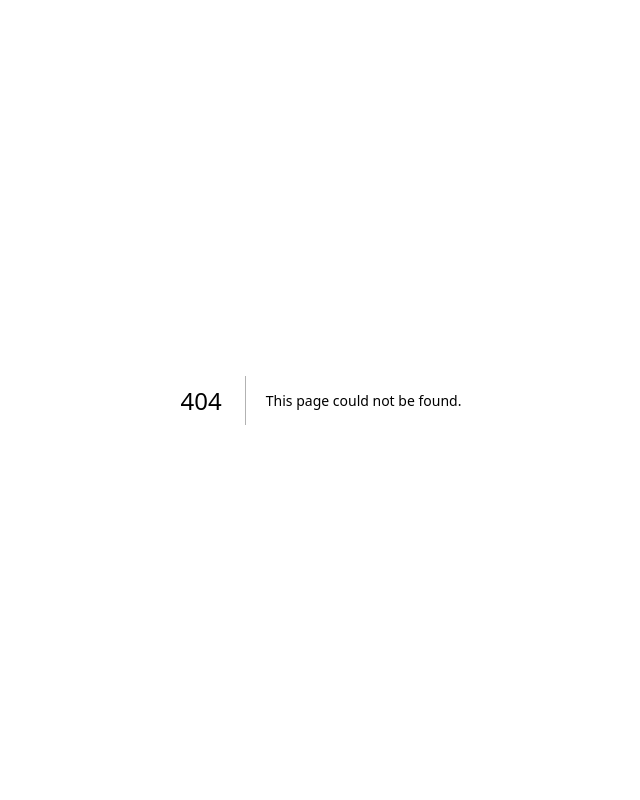
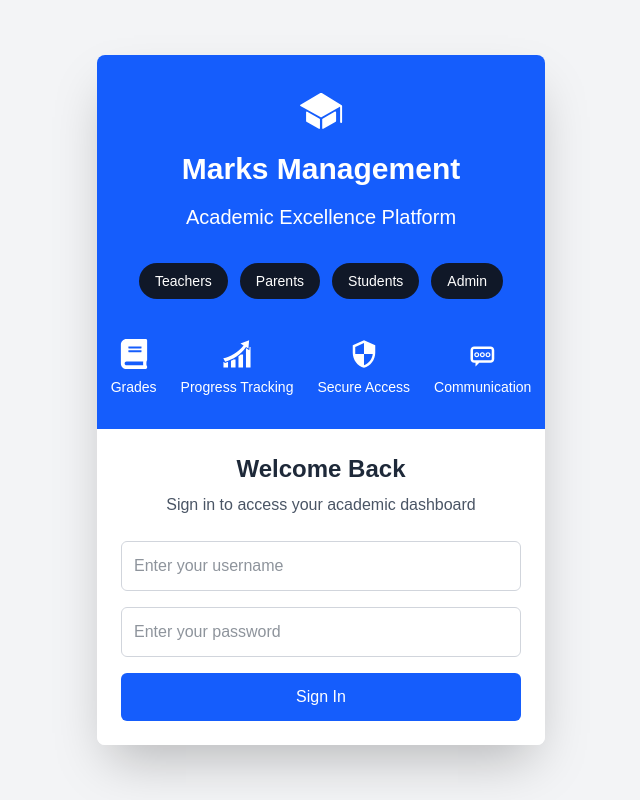
Before and after one commit to isaacmatovu/schoolmanagement, a Next.js app: page /login in a window 1280 px wide. Before the commit this address had no page. Shown: the whole page, without its empty margins (319-959 px from the left). Built offline with nearby package versions, Linux system fonts and the light colour scheme.

Commit message:
added login component

```diff
--- /dev/null
+++ b/src/app/login/page.tsx
@@ -0,0 +1,9 @@
+import LoginForm from "@/components/auth/login";
+
+export default function Login() {
+  return (
+    <div>
+      <LoginForm />
+    </div>
+  );
+}
```
